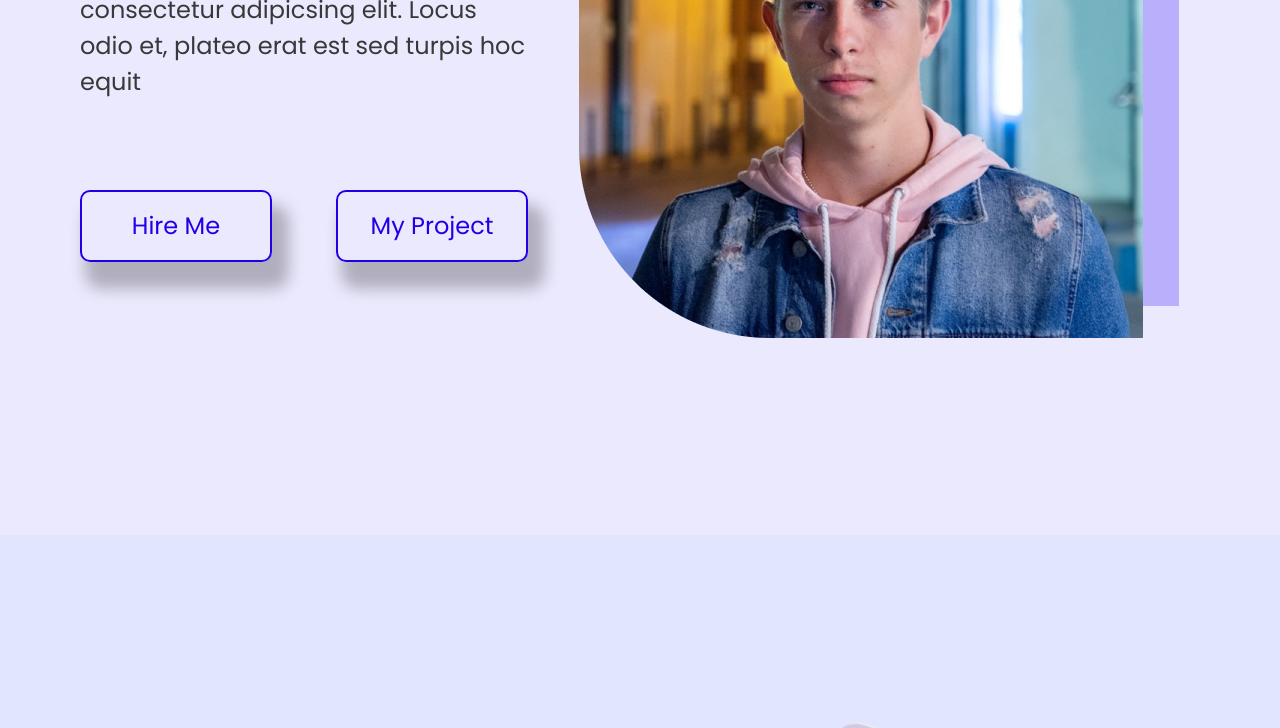
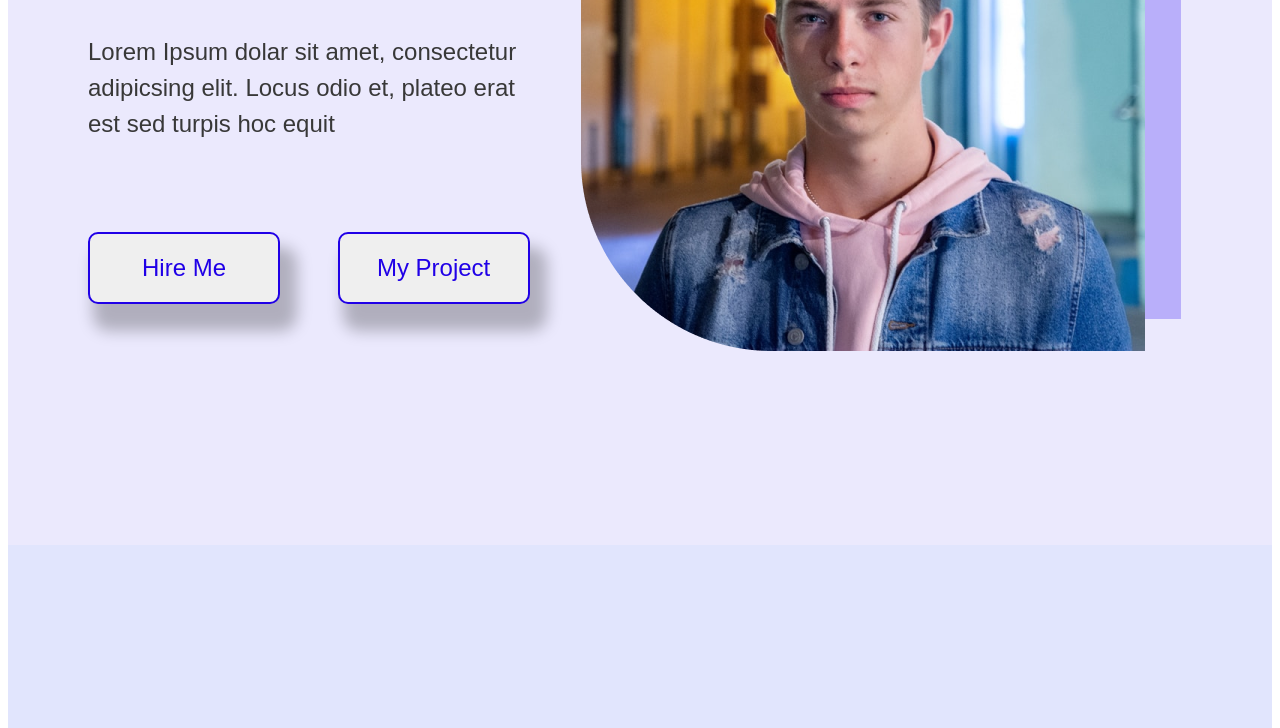
Before and after one commit to Egorishe2007/Egorishe2007, a plain HTML site: page index.html in a window 1280 px wide. Shown: the part 571-1299 px from the top of the page. Drawn offline with Linux system fonts and the light colour scheme; files whose address does not match are found by name.

Commit message:
Update style.css

```diff
--- a/style.css
+++ b/style.css
@@ -1,7 +1,4 @@
-@import"https://fonts.googleapis.com/css2?family=Jost:wght@400;700&family=Poppins:wght@400;700&display=swap";*:where(:not(html,iframe,canvas,img,svg,video,audio):not(svg *,symbol *)) {
-    all: unset;
-    display: revert
-}
+
 
 *,*::before,*::after {
     box-sizing: border-box
```
